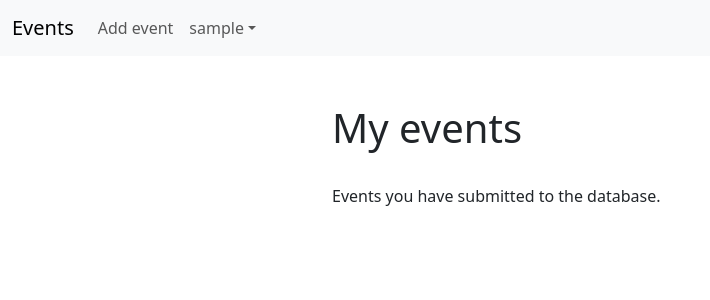
After one commit to GeographyJames/gig_tracker, a Django app: page /my_events/ in a window 1280 px wide. The commit adds this page. Shown: the top 300 px of the page, without its empty margins (0-710 px from the left). Run offline with Django 4.2, Linux system fonts and the light colour scheme; the visitor is signed in with stand-in values (Sample User, id 1); data that the repository does not hold is empty.

Commit message:
Extended the Events model to add User FK and promoter fields. Added a 'My Events page for a user to view events they have submitted. Added functionality for a user to delete events they submitted. Finally, also some refactoring adding new methods to the Events model that were previosuly embedded in views (text_date, fri_or_sat and ticket_price_text).

```diff
--- a/gigs/forms.py
+++ b/gigs/forms.py
@@ -5,7 +5,7 @@ class SubmitEvent(forms.ModelForm):
 
     class Meta:
         model = Event
-        fields = ['headline_act', 'venue', 'event_type', 'date', 'status', 'ticket_price']
+        fields = ['headline_act', 'venue', 'event_type', 'date', 'status', 'ticket_price', 'promoter']
 
     def __init__(self, *args, **kwargs):
         super(SubmitEvent, self).__init__(*args, **kwargs)
@@ -26,6 +26,10 @@ class SubmitEvent(forms.ModelForm):
         self.fields['ticket_price'].widget.attrs['class'] = 'form-select'
         self.fields['ticket_price'].label = 'Ticket price face value (excluding booking fee)'
 
+        self.fields['promoter'].widget.attrs['class'] = 'form-control'
+        self.fields['promoter'].widget.attrs['placeholder'] = 'promoter'
+
+
 class AddVenue(forms.ModelForm):
     class Meta:
         model = Venue
--- /dev/null
+++ b/gigs/templates/events/my_events.html
@@ -0,0 +1,13 @@
+{% extends "base.html" %}
+
+{% block content %}
+<h1>{% block title %}My events{% endblock %}</h1>
+<br>
+<p>Events you have submitted to the database.</p>
+{% for event in events %}
+<a  href="{{ event.get_absolute_url }}">
+{{ event.headline_act }} - {{ event.venue.name }}: {{ event.text_date }}
+<br>
+</a>
+{% endfor %}
+{% endblock %}
--- a/gigs/templates/events/submit_event.html
+++ b/gigs/templates/events/submit_event.html
@@ -28,7 +28,10 @@
         {{ form.ticket_price.label }}
         {{ form.ticket_price }}
     </div>
+    <div class="form-group mb-3">
     {% csrf_token %}
+    {{ form.promoter }}
+</div>
     <br>
     <p><button type="submit" class="btn btn-primary">Submit</button></p>
 
--- a/gigs/urls.py
+++ b/gigs/urls.py
@@ -9,4 +9,6 @@ urlpatterns = [
     path('event/<slug:slug>/', views.event_page, name='event_page'),
     path('add_venue/', views.add_venue, name='add_venue'),
     path('event/update/<slug:slug>/', views.update_event, name='update_event'),
+    path('event/remove/<slug:slug>/', views.remove_event, name='remove_event'),
+    path('my_events/', views.my_events, name='my_events'),
 ]
--- a/gigs/views.py
+++ b/gigs/views.py
@@ -8,19 +8,6 @@ import pandas as pd
 import datetime
 from django.contrib.auth.decorators import login_required
 
-def event_price(event):
-    if event.ticket_price == 0:
-        event.ticket_price_text = 'Free'
-    elif event.ticket_price == None:
-        event.ticket_price_text = 'unknown'
-    else:
-        event.ticket_price_text = None
-
-def suffix(d):
-    return 'th' if 11<=d<=13 else {1:'st',2:'nd',3:'rd'}.get(d%10, 'th')
-
-def custom_strftime(format, t):
-    return t.strftime(format).replace('{S}', str(t.day) + suffix(t.day))
 
 def home(request):
 
@@ -32,14 +19,6 @@ def home(request):
     events_by_month = {}
     for date in date_range:
         events = Event.objects.filter(date__year=date.year, date__month=date.month)
-        for event in events:
-            event.text_date=custom_strftime('%a {S} %B', event.date)
-            event_price(event)
-            if event.date.weekday() in [4,5]:
-                event.fri_or_sat = True
-            else:
-                event.fri_or_sat = False
-
         events_by_month[date.strftime("%b %Y")] = events
 
     return render(request, 'events/home.html', {
@@ -56,17 +35,22 @@ def submit_event(request):
         if form.is_valid():
             print(type(form.cleaned_data['ticket_price']), form.cleaned_data['ticket_price'])
             event = form.save(commit=False)
+            event.user = request.user
             event.slug = event.create_slug()
             existing_event = Event.objects.filter(
                 date=event.date,
                 slug=event.slug
                 )
             if existing_event:
-                messages.warning(request, f"There is already an event with {event.headline_act} at {event.venue} on {custom_strftime('%a {S} %B %Y', event.date)} in the database.")
+                messages.warning(
+                    request,
+                    f"There is already an event with {event.headline_act} at {event.venue} on {event.text_date()} in the database.")
             else:
 
                 event.save()
-                messages.success(request, f"<strong>{event.headline_act}</strong> at <strong>{event.venue}</strong> on <strong>{custom_strftime('%a {S} %B %Y', event.date)}</strong> added to database.")
+                messages.success(
+                    request,
+                    f"<strong>{event.headline_act}</strong> at <strong>{event.venue}</strong> on <strong>{event.text_date()}</strong> added to database.")
                 return redirect('home')
 
     return render(request, 'events/submit_event.html', {'form': form})
@@ -76,7 +60,6 @@ def event_page(request, slug):
         Event,
         slug=slug
         )
-    event_price(event)
 
     return render(request, 'events/event_page.html', {'event': event})
 
@@ -93,7 +76,10 @@ def add_venue(request):
             existing_venue = Venue.objects.filter(slug=venue.slug)
             if existing_venue:
                 print(existing_venue)
-                messages.warning(request, f"You tried to add <strong>{venue.name}</strong> but there is already a venue called <strong>{existing_venue[0].name}</strong> in the database. These names are too similar.")
+                messages.warning(
+                    request,
+                    f"You tried to add <strong>{venue.name}</strong> but there is already a venue called <strong>{existing_venue[0].name}</strong> in the database. These names are too similar."
+                    )
             else:
                 venue.save()
                 messages.success(request, f"<strong>{venue.name}</strong> added to database.")
@@ -108,3 +94,20 @@ def update_event(request, slug):
     slug=slug
     )
     return render(request, 'events/update_event.html', {})
+
+@login_required
+def remove_event(request, slug):
+    event = get_object_or_404(Event, slug=slug)
+    if request.user == event.user:
+        event.delete()
+        messages.success(
+            request,
+            f"<strong>{event.headline_act}</strong> at <strong>{event.venue}</strong> on <strong>{event.text_date()}</strong> removed from the database."
+            )
+    else: messages.warning(request, 'Only the user that submitted the event may remove it.')
+    return redirect ('home')
+
+@login_required
+def my_events(request):
+    my_events = Event.objects.filter(user=request.user)
+    return render(request, 'events/my_events.html', {'events': my_events})
--- a/global_templates/navbar.html
+++ b/global_templates/navbar.html
@@ -22,6 +22,7 @@
         <a class="nav-link dropdown-toggle" role="button" data-bs-toggle="dropdown">{{ request.user.username }}</a>
     <ul>
         <ul class="dropdown-menu">
+          <li><a class="dropdown-item" href="{% url 'my_events' %}" >My Events</a></li>
             <li><a class="dropdown-item" href="{% url 'logout' %}" >Logout</a></li>
             <li><a class="dropdown-item" href="{% url 'password_change' %}">Change password</a></li>
           </ul>
```
Also changed, not shown: gigs/models.py (+33 -1 lines), gigs/templates/events/event_page.html (+34 -1 lines), gigs/migrations/0020_event_promoter_alter_event_status.py (added), gigs/migrations/0021_alter_event_promoter.py (added), gigs/migrations/0022_event_user.py (added).
